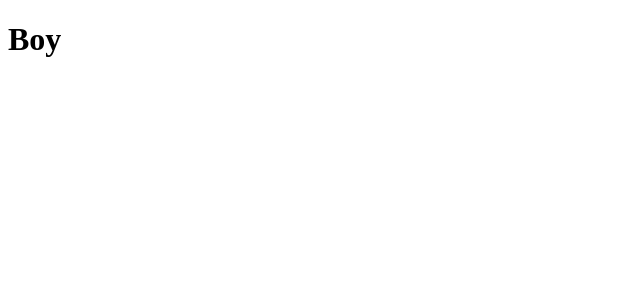
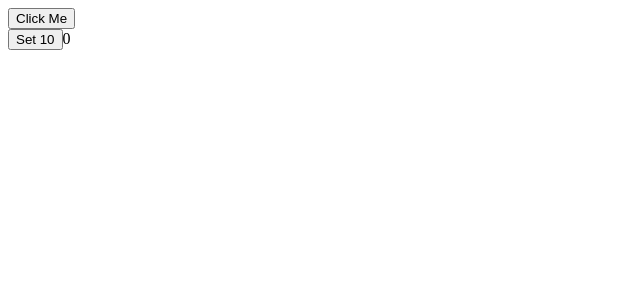
Before and after one commit to StinCodes/ReactJSTut-GreatStack, a React (Vite) app: page / in a window 1280 px wide. Shown: the top 300 px of the page, without its empty margins (0-640 px from the left). Built offline with nearby package versions, Linux system fonts and the light colour scheme.

Commit message:
completed props review

```diff
--- a/src/App.jsx
+++ b/src/App.jsx
@@ -11,11 +11,21 @@
 //   );
 // };
 
+import { useState } from "react";
+import FirstComponent from "./components/FirstComponent";
+
 const App = () => {
-  let data = 'boy'
+  const [x, setX] = useState(0);
+  const btnClick = () => {
+    console.log("clicked");
+    setX(x + 1);
+    console.log(x);
+  };
+
   return (
     <div>
-      {data === 'boy' ? <h1>Boy</h1> : <h1>Girl</h1>}
+      <button onClick={() => btnClick()}>Click Me</button>
+      <FirstComponent data={x} fn={setX} />
     </div>
   );
 };
--- /dev/null
+++ b/src/components/FirstComponent.jsx
@@ -0,0 +1,12 @@
+import React from 'react'
+
+const FirstComponent = ({data, fn}) => {
+  return (
+    <div>
+      <button onClick={()=>{fn(10)}}>Set 10</button>
+      {data}
+    </div>
+  )
+}
+
+export default FirstComponent
```
